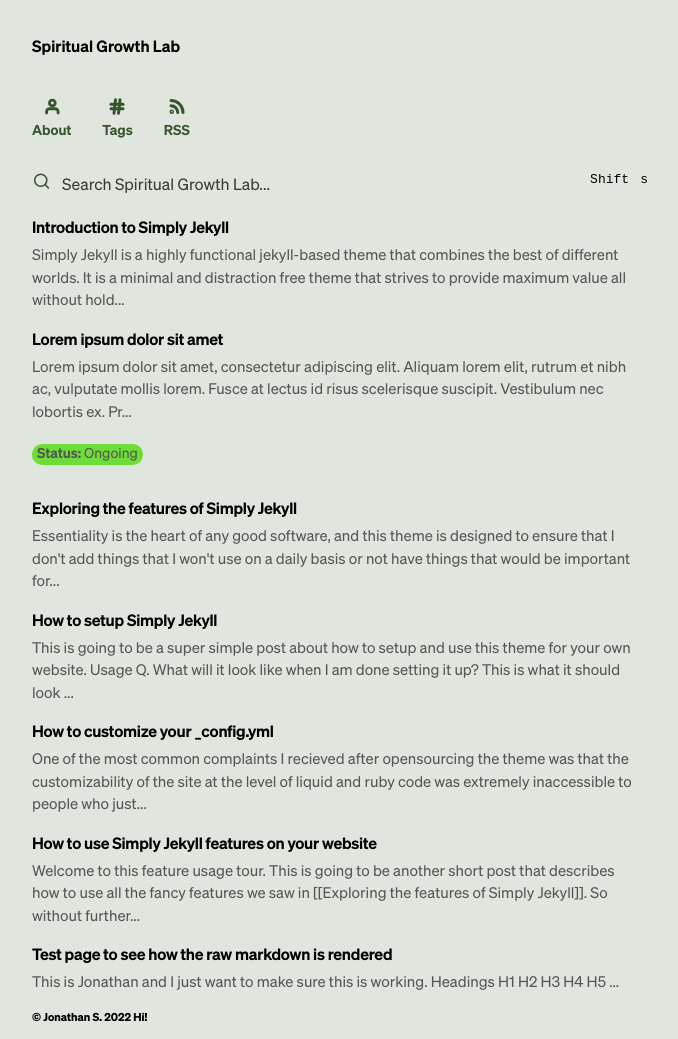
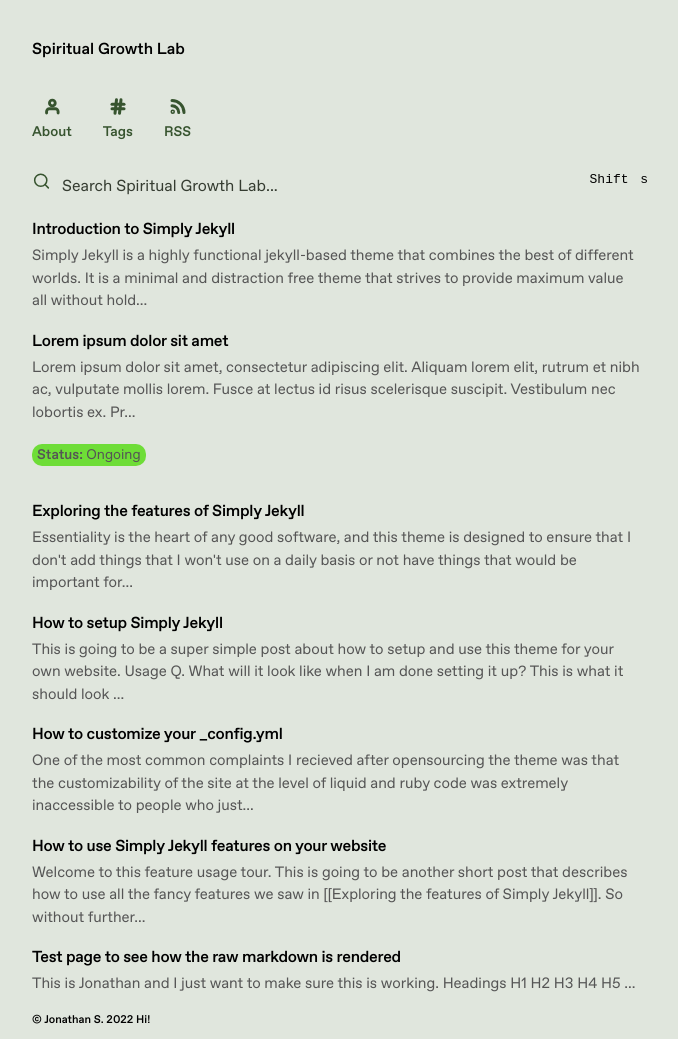
Before and after one commit to jsantiago611/digital-garden-master, a Jekyll site: the page built from index.md, in a window 1280 px wide. Shown: the whole page, without its empty margins (298-976 px from the left). Built offline with Jekyll 4.4.1, drawn with Linux system fonts in a browser that asks for light colours.

Commit message:
@fontface, fav 400 600

```diff
--- a/assets/css/Style.css
+++ b/assets/css/Style.css
@@ -47,9 +47,17 @@ layout: Stylesheet
 }
 
 @font-face {
-   font-family: 'SIGNIFIER';
-   src: url('../fonts/soehne-web-halbfett_1.woff2') format('woff2');
-   font-weight: 700;
+   font-family: 'Favorit';
+   src: url('../fonts/Favorit-Regular.woff2') format('woff2');
+   font-weight: 400;
+   font-style: normal;
+   font-display: swap;
+}
+
+@font-face {
+   font-family: 'Favorit';
+   src: url('../fonts/FavoritProMedium.woff2') format('woff2');
+   font-weight: 600;
    font-style: normal;
    font-display: swap;
 }
@@ -106,7 +114,7 @@ layout: Stylesheet
   /* Font family */
   --font-family-serif: 'Georgia', serif;
   --font-family-mono: 'SFMono-Regular', 'Menlo', monospace;
-  --font-family-sans: 'SOEHNE', 'Univers', 'Helvetica', '-apple-system', 'BlinkMacSystemFont', sans-serif;
+  --font-family-sans: 'Favorit', 'Univers', 'Helvetica', '-apple-system', 'BlinkMacSystemFont', sans-serif;
 
   --font-family-base: var(--font-family-sans);
 
```
